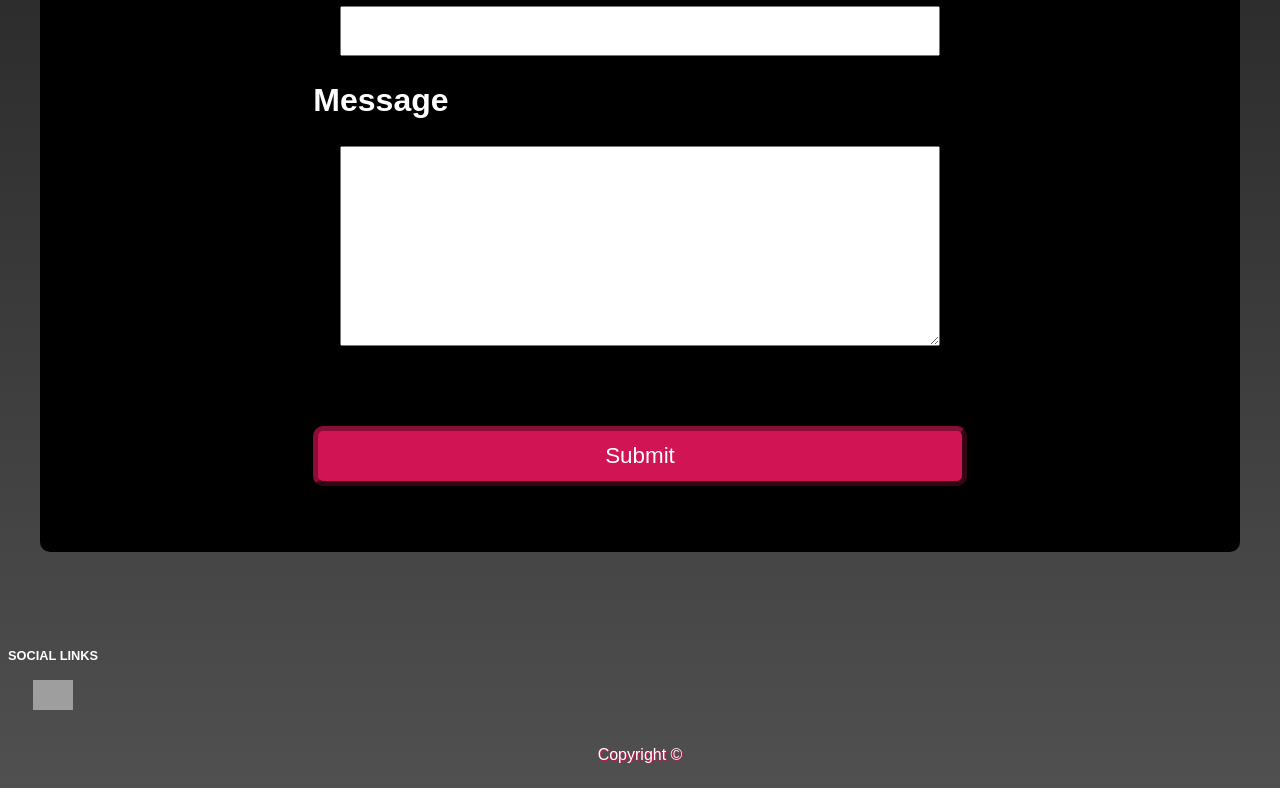
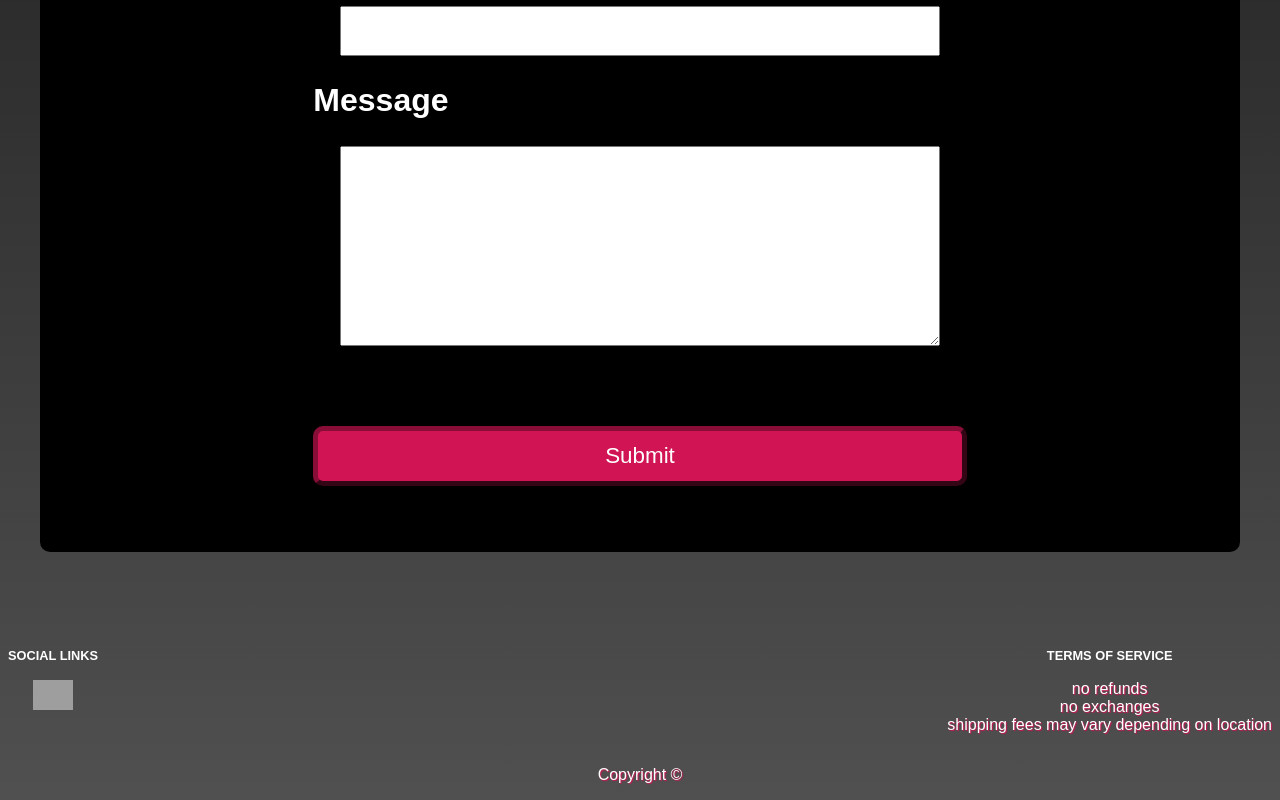
Before and after one commit to dietcokechan/E-CommerceWebsite, a plain HTML site: page html/contact.html in a window 1280 px wide. Shown: the part 781-1581 px from the top of the page. Drawn offline with Linux system fonts and the light colour scheme; grey boxes are pictures that could not be loaded.

Commit message:
added terms of service section

```diff
--- a/css/style.css
+++ b/css/style.css
@@ -257,11 +257,6 @@ h3{
 }
 
 /***************************************** FOOTER *****************************************/
-.footer{
-    display: flex;
-    flex-flow: column wrap;
-    justify-content: space-evenly;
-}
 
 h4{
     color:white;
@@ -292,7 +287,6 @@ h4{
     color: white;
     text-align: center;
     text-shadow: 1px 1px 1px rgb(209, 20, 83);
-    align-self: center;
 }
 
 .footer a img{
@@ -300,8 +294,23 @@ h4{
     height: auto;
 }
 
+.section-container{
+    display: flex;
+    flex-wrap: wrap;
+    flex-flow: row wrap;
+    justify-content: space-between;
+}
+
 .social-links{
-    align-self: flex-start !important;
+    align-self: left !important;
+}
+
+.terms{
+    align-self: right !important;
+}
+
+.copyright{
+    align-self: center !important;
 }
 
 /***************************************** CATEGORY NAVIGATION BAR *****************************************/
--- a/html/contact.html
+++ b/html/contact.html
@@ -6,7 +6,8 @@
         <!-- link to css file -->
         <link rel="stylesheet" href="../css/style.css">
         <!-- link to font -->
-        <!-- link to other pages -->
+        <!-- link to scripts -->
+        <script src="https://smtpjs.com/v3/smtp.js"></script>
 
     </head>
     <header>
@@ -33,7 +34,7 @@
                 <input type="email" id="email" name="email" required><br>
                 <label for="message">Message</label><br>
                 <textarea id="message" name="comment" form="usrform"></textarea><br>
-                <button type="submit" id="submit" name="submit">Submit</button>
+                <button type="submit" id="submit" name="submit" onclick="sendMessage()">Submit</button>
               </form>
         </div>
     </body>
@@ -42,7 +43,7 @@
         <button id="top-btn">
             <img src="https://cdn3.iconfinder.com/data/icons/faticons/32/arrow-up-01-512.png">
         </button>
-        <!-- section for social links -->
+        <div class="section-container">
             <section class="social-links">
                 <h4>Social Links</h4>
                 <p>
@@ -51,6 +52,11 @@
                     </a>
                 </p>
             </section>
-        <p>Copyright &copy;</p>
+            <section class="terms">
+                <h4>Terms of Service</h4>
+                <p>no refunds<br>no exchanges<br>shipping fees may vary depending on location</p>
+            </section>
+        </div>
+        <p class="copyright">Copyright &copy;</p>
     </footer>
 </html>
```
Lines whose indentation alone changed are shown as unchanged.
